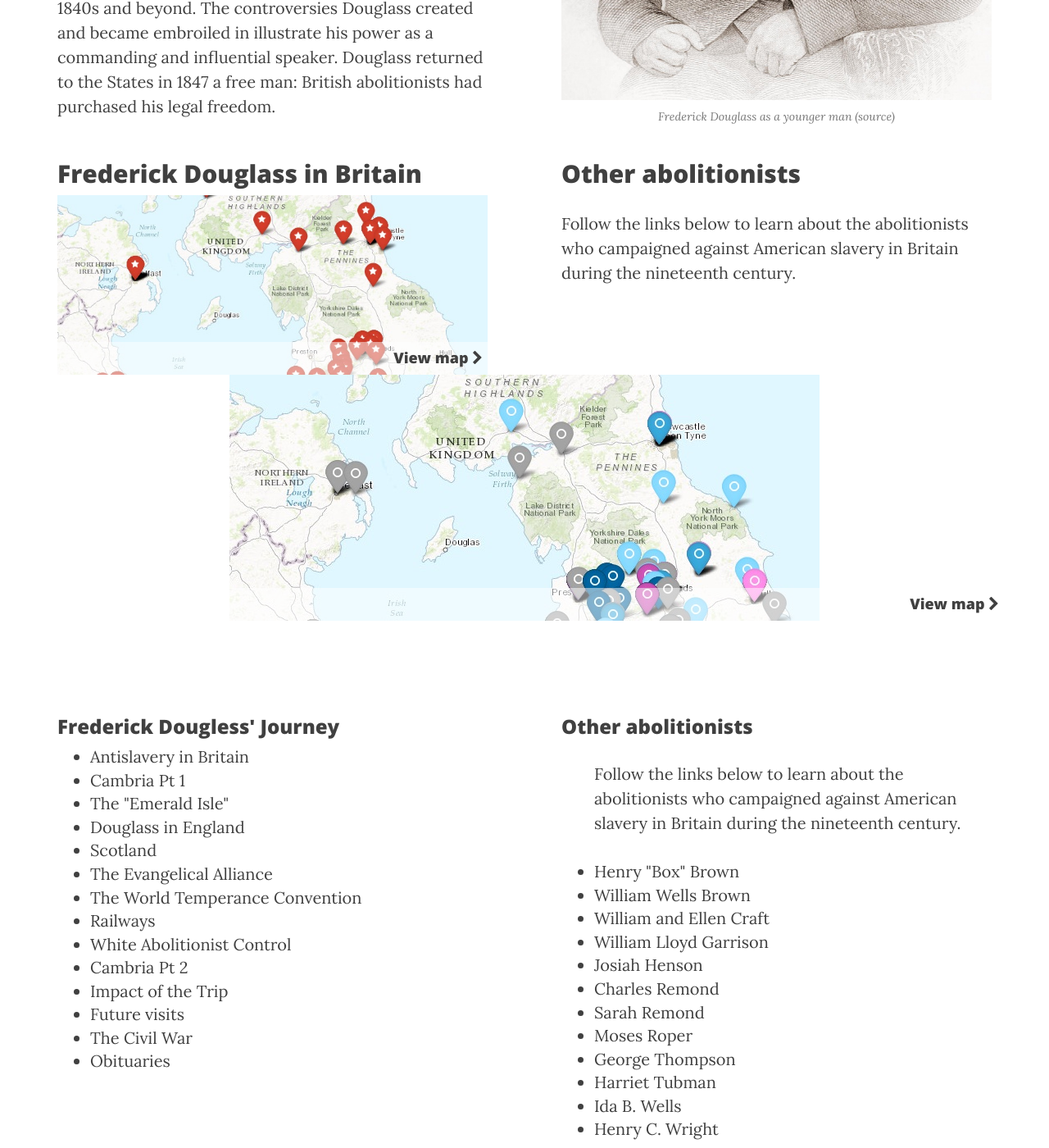
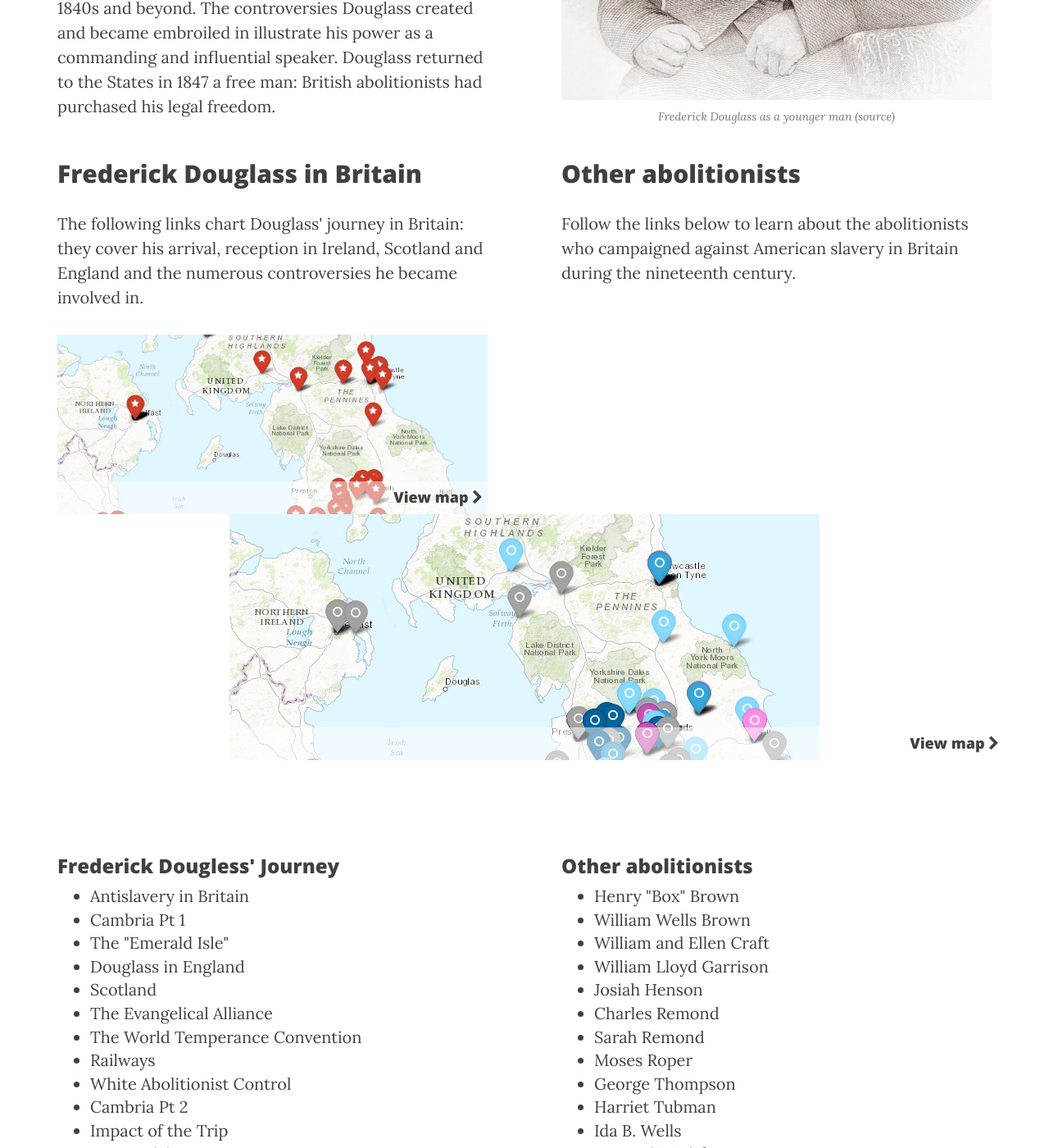
Before and after one commit to FDUK/fduk.github.io, a Jekyll site: the page built from index.html, in a window 1280 px wide and 1400 px high, scrolled down 992 px. Shown: the whole window at 82% size. Built offline with Jekyll 4.4.1, drawn with Linux system fonts in a browser that asks for light colours; nearby versions of some CDN libraries; the list of posts is cut into pages by our own code.

Commit message:
Update index.html

```diff
--- a/index.html
+++ b/index.html
@@ -31,6 +31,7 @@ description: ""
         <div class="row widerGutter">
             <div class="col-md-6">
                 <h2>Frederick Douglass in Britain</h2>
+                 <p>The following links chart Douglass' journey in Britain: they cover his arrival, reception in Ireland, Scotland and England and the numerous controversies he became involved in.</p>
 
                 <!-- remove inline style -->
                 <div style="position: relative">
@@ -91,8 +92,6 @@ description: ""
              <div class="col-md-6">
                 <h3 style="padding-top: 4em">Other abolitionists</h3>
                 <ul class="sidenav">
-                <p>Follow the links below to learn about the abolitionists who campaigned against American slavery in Britain during the nineteenth century.</p>
-
                     {% comment %}
                       Generates nav of pages with `layout: abolitionist` in the front-matter (ie JUST abolitionist pages)
                       Plus excludes pages without title
```
